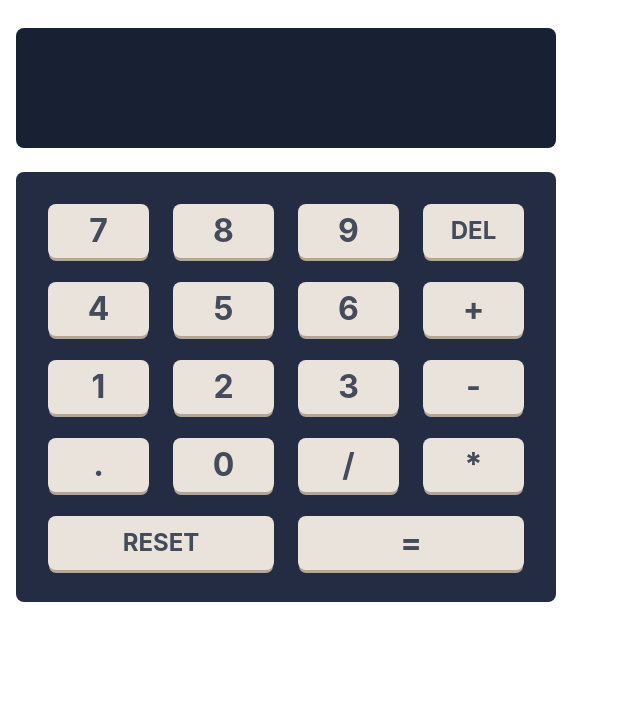
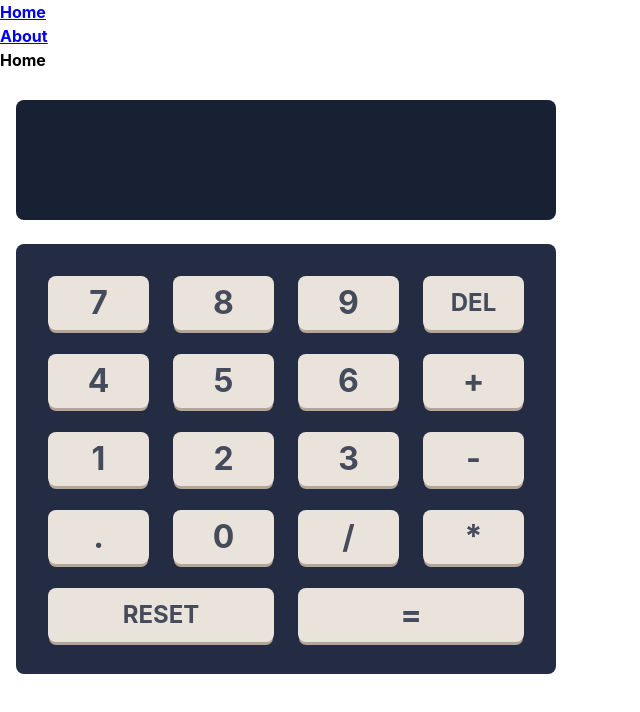
Before and after one commit to MahdiSohaily/Math-magicians, a React (Create React App) app: page / in a window 1280 px wide. Shown: the top 712 px of the page, without its empty margins (0-640 px from the left). Built offline with nearby package versions, Linux system fonts and the light colour scheme.

Commit message:
Add projects routes

```diff
--- a/src/index.tsx
+++ b/src/index.tsx
@@ -1,7 +1,12 @@
 import React from 'react';
 import ReactDOM from 'react-dom/client';
+import { BrowserRouter as Router, Routes, Route } from 'react-router-dom';
+import Navbar from './pages/Navbar';
+import App from './App';
+import Home from './pages/Home';
+import Quote from './pages/Quote';
+import NoMatch from './pages/noMatch';
 import './styles/index.css';
-import App from './App';
 
 const root = ReactDOM.createRoot(
   document.getElementById('root') as HTMLElement
@@ -9,6 +14,16 @@
 
 root.render(
   <React.StrictMode>
+    <Router>
+      <Routes>
+        <Route path="/" element={<Navbar />}>
+          <Route index element={<Home />} />
+          <Route path="calculator" element={<App />} />
+          <Route path="quote" element={<Quote />} />
+          <Route path="*" element={<NoMatch />} />
+        </Route>
+      </Routes>
+    </Router>
     <App />
   </React.StrictMode>
 );
--- a/src/pages/noMatch.tsx
+++ b/src/pages/noMatch.tsx
@@ -1,6 +1,6 @@
 import React from 'react'
 
-export default function noMatch() {
+export default function NoMatch() {
   return (
     <div>noMatch</div>
   )
```
